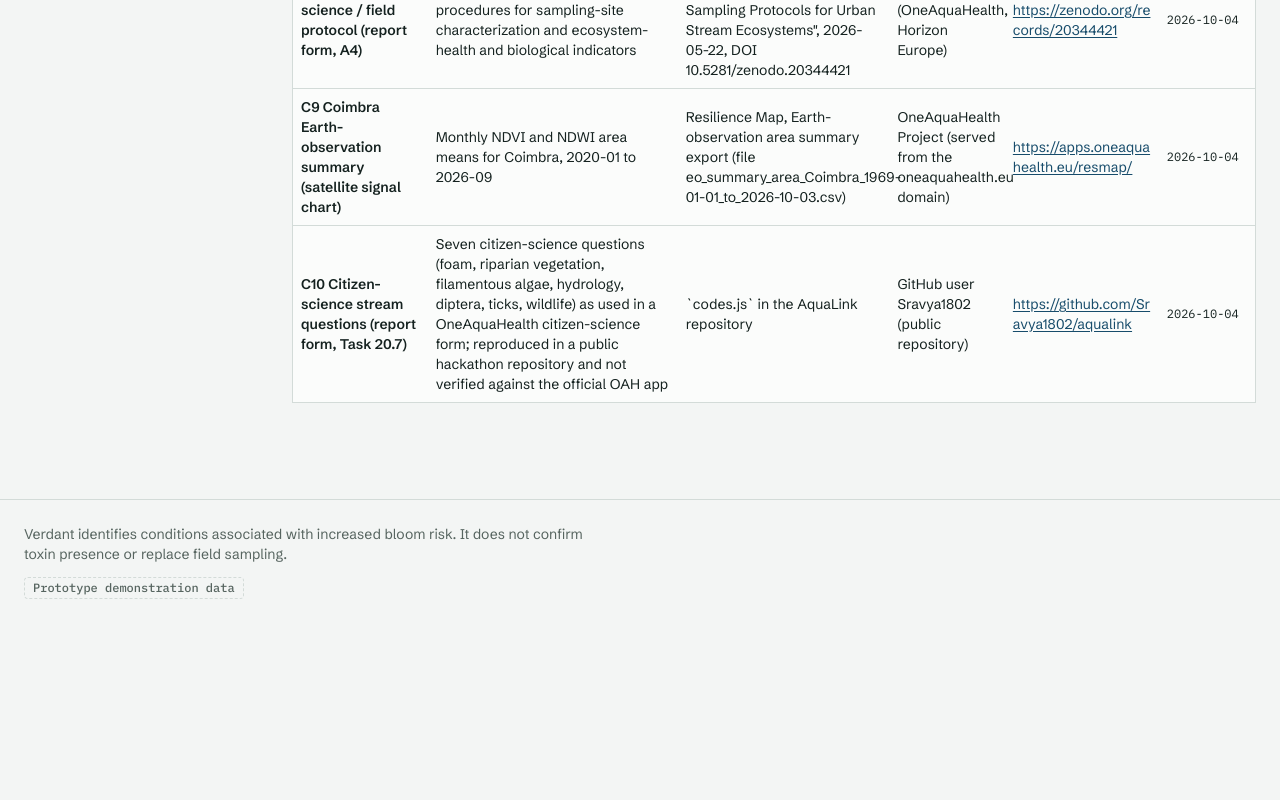
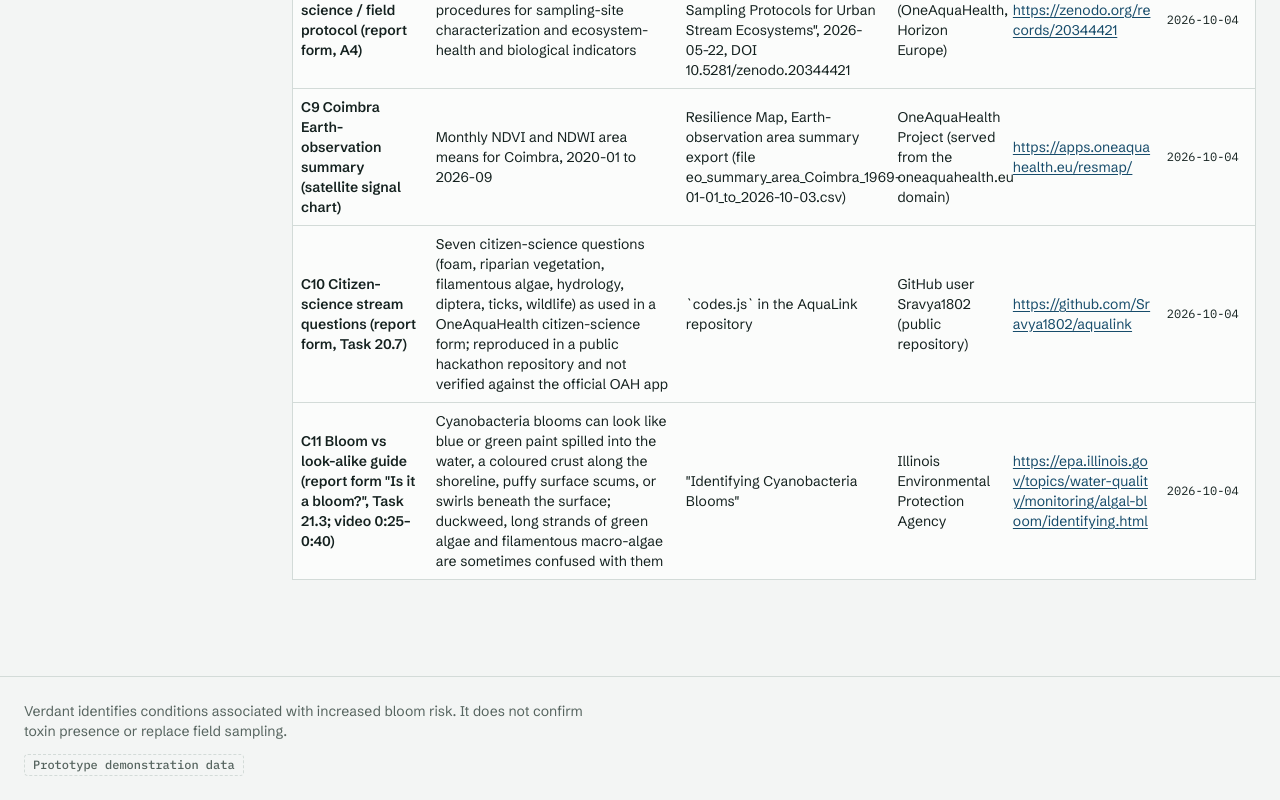
Before and after one commit to NathanDiep123/Verdant, a React (Vite) app: page /methodology in a window 1280 px wide. Shown: the part 5237-6037 px from the top of the page. Before the commit the page ends 5860 px from the top, so only its background shows below. Built offline with nearby package versions, Linux system fonts and the light colour scheme.

Commit message:
Add citation C11 for the bloom guide

```diff
--- a/src/data/citations.ts
+++ b/src/data/citations.ts
@@ -94,6 +94,15 @@ export const citations: Citation[] = [
     url: "https://github.com/Sravya1802/aqualink",
     accessed: A,
   },
+  {
+    id: "C11",
+    item: "C11 Bloom vs look-alike guide (report form \"Is it a bloom?\", Task 21.3; video 0:25–0:40)",
+    claim: "Cyanobacteria blooms can look like blue or green paint spilled into the water, a coloured crust along the shoreline, puffy surface scums, or swirls beneath the surface; duckweed, long strands of green algae and filamentous macro-algae are sometimes confused with them",
+    source: "\"Identifying Cyanobacteria Blooms\"",
+    publisher: "Illinois Environmental Protection Agency",
+    url: "https://epa.illinois.gov/topics/water-quality/monitoring/algal-bloom/identifying.html",
+    accessed: A,
+  },
 ];
 
 export const lakeMeadOfficial = {
```
Also changed, not shown: 2 other files (tests, documents, lock files or other folders).
